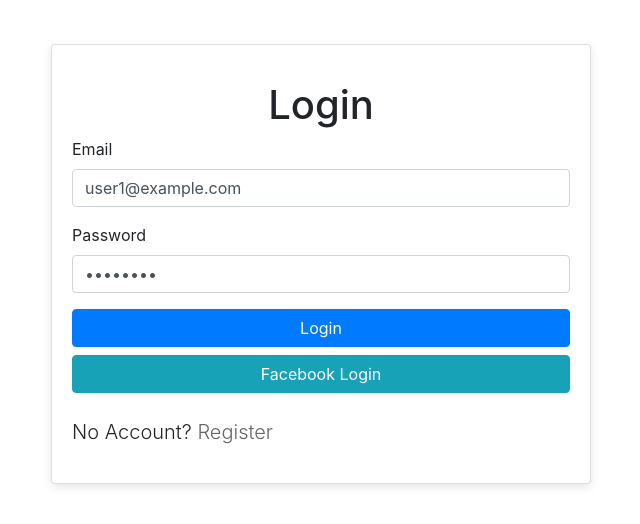
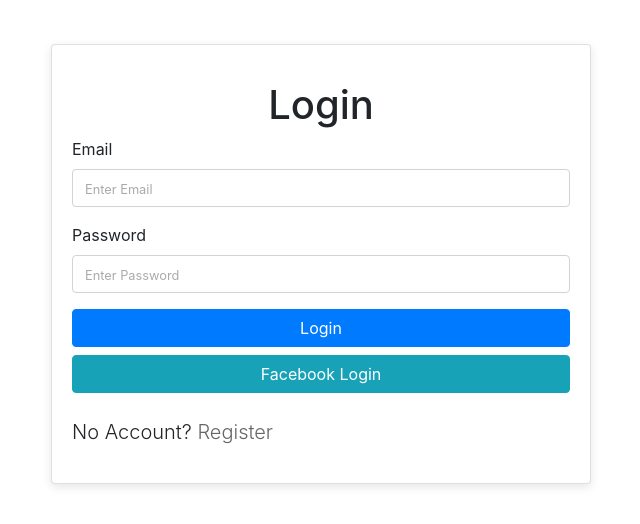
Before and after one commit to ohohopen/S3-A1-restaurant, a Node project: template views/login.hbs in a window 1280 px wide. Shown: the part 210-734 px from the top of the page, without its empty margins (319-959 px from the left). Run offline with Node 20 templates, Linux system fonts and the light colour scheme; the template is opened without the code that fills it, so the values that code supplies are empty; some libraries are stand-ins or nearby versions; grey boxes are pictures that could not be loaded.

Commit message:
註冊/登入表單欄位調整

```diff
--- a/views/login.hbs
+++ b/views/login.hbs
@@ -6,13 +6,11 @@
       <form action="/users/login" method="POST">
         <div class="form-group">
           <label for="email">Email</label>
-          <input type="email" id="email" name="email" class="form-control" placeholder="Enter Email"
-            value="user1@example.com">
+          <input type="email" id="email" name="email" class="form-control" placeholder="Enter Email">
         </div>
         <div class="form-group">
           <label for="password">Password</label>
-          <input type="password" id="password" name="password" class="form-control" placeholder="Enter Password"
-            value="12345678">
+          <input type="password" id="password" name="password" class="form-control" placeholder="Enter Password">
         </div>
         <button type="submit" class="btn btn-primary btn-block">Login</button>
         <a href="/auth/facebook" class="btn btn-info btn-block">Facebook Login</a>
--- a/views/register.hbs
+++ b/views/register.hbs
@@ -14,12 +14,12 @@
         </div>
         <div class="form-group">
           <label for="password">Password</label>
-          <input type="text" id="password" name="password" class="form-control" placeholder="Enter Password"
+          <input type="password" id="password" name="password" class="form-control" placeholder="Enter Password"
             value="{{password}}">
         </div>
         <div class="form-group">
           <label for="confirmPassword">Confirm Password</label>
-          <input type="text" id="confirmPassword" name="confirmPassword" class="form-control"
+          <input type="password" id="confirmPassword" name="confirmPassword" class="form-control"
             placeholder="Confirm Password" value="{{confirmPassword}}">
         </div>
         <button type="submit" class="btn btn-primary btn-block">Register</button>
```
